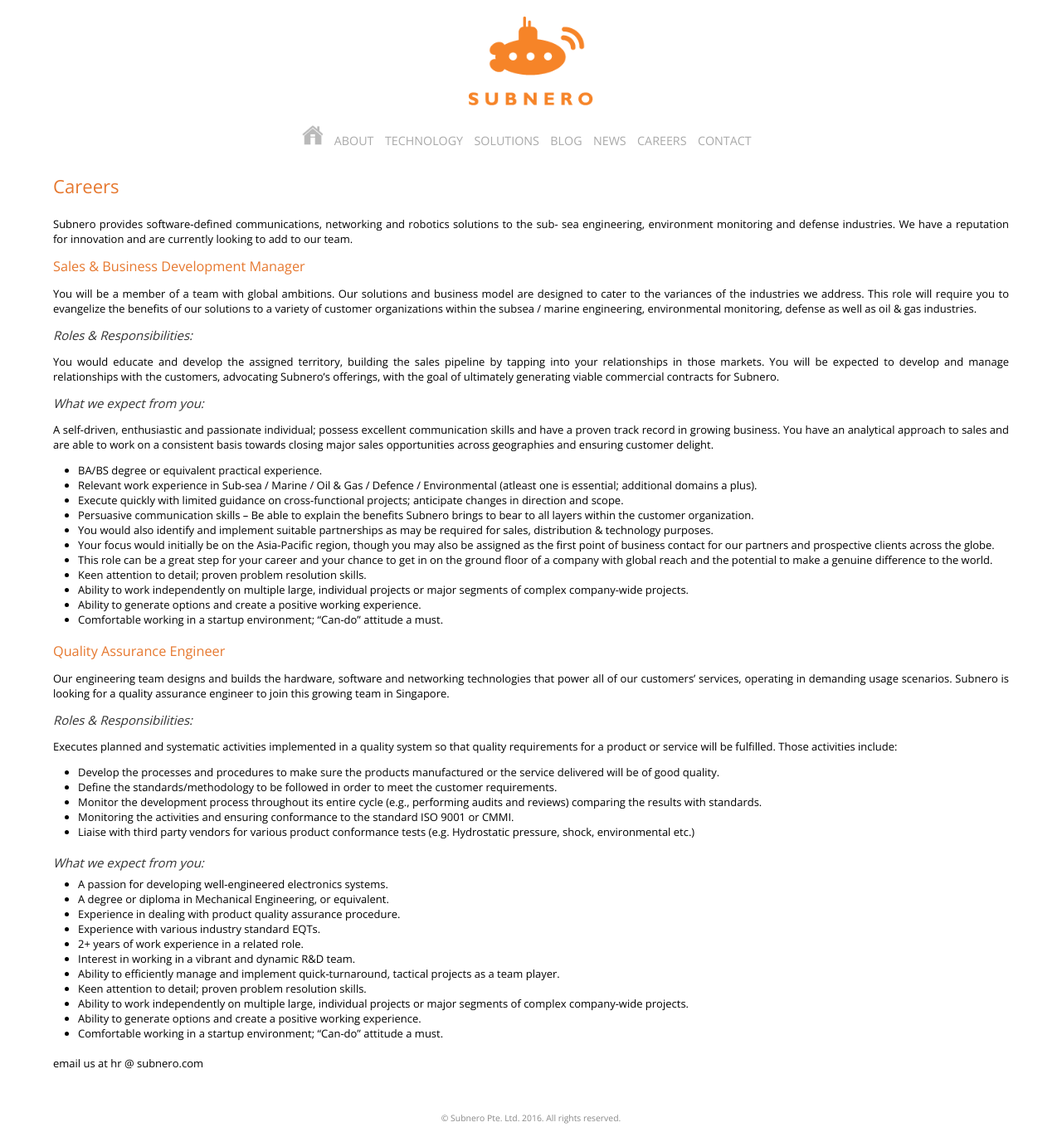
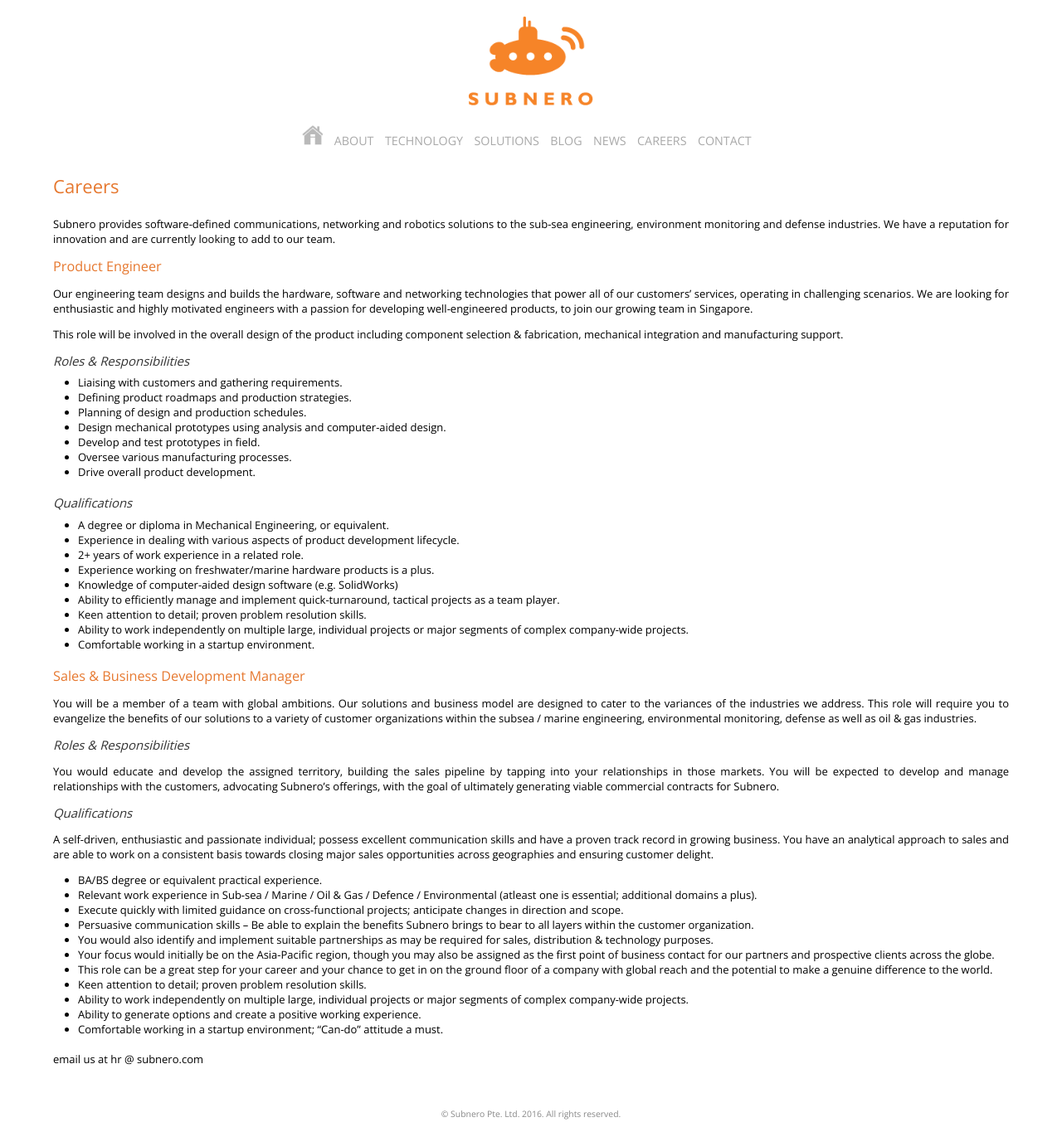
Before and after one commit to subnero1/old_website, a Jekyll site: the page built from career/index.html, in a window 1280 px wide. Shown: the whole page at 83% size. Built offline with Jekyll 4.4.1, drawn with Linux system fonts in a browser that asks for light colours.

Commit message:
updated to add Project Engineer JD

```diff
--- a/career/index.html
+++ b/career/index.html
@@ -5,15 +5,49 @@
 
 <div class="career">
     <h1> Careers </h1>
-    <p> Subnero provides software-defined communications, networking and robotics solutions to the sub- sea engineering, environment monitoring and defense industries. We have a reputation for innovation and are currently looking to add to our team. </p>
+    <p> Subnero provides software-defined communications, networking and robotics solutions to the sub-sea engineering, environment monitoring and defense industries. We have a reputation for innovation and are currently looking to add to our team. </p>
+
+    <h2> Product Engineer </h2>
+
+    <p>Our engineering team designs and builds the hardware, software and networking technologies that power all of our customers’ services, operating in challenging scenarios. We are looking for enthusiastic and highly motivated engineers with a passion for developing well-engineered products, to join our growing team in Singapore.</p>
+
+    <p>This role will be involved in the overall design of the product including component selection &amp; fabrication, mechanical integration and manufacturing support.</p>
+
+    <h3> Roles &amp; Responsibilities </h3>
+    <ul>
+        <li>Liaising with customers and gathering requirements.</li>
+        <li>Defining product roadmaps and production strategies.</li>
+        <li>Planning of design and production schedules.</li>
+        <li>Design mechanical prototypes using analysis and computer-aided design.</li>
+        <li>Develop and test prototypes in field.</li>
+        <li>Oversee various manufacturing processes.</li>
+        <li>Drive overall product development.</li>
+    </ul>
+
+    <br>
+
+    <h3> Qualifications </h3>
+    <ul>
+        <li>A degree or diploma in Mechanical Engineering, or equivalent.</li>
+        <li>Experience in dealing with various aspects of product development lifecycle.</li>
+        <li>2+ years of work experience in a related role.</li>
+        <li>Experience working on freshwater/marine hardware products is a plus.</li>
+        <li>Knowledge of computer-aided design software (e.g. SolidWorks)</li>
+        <li>Ability to efficiently manage and implement quick-turnaround, tactical projects as a team player.</li>
+        <li>Keen attention to detail; proven problem resolution skills.</li>
+        <li>Ability to work independently on multiple large, individual projects or major segments of complex company-wide projects.</li>
+        <li>Comfortable working in a startup environment.</li>
+    </ul>
+
+    <br>
 
     <h2> Sales &amp; Business Development Manager </h2>
     <p> You will be a member of a team with global ambitions. Our solutions and business model are designed to cater to the variances of the industries we address. This role will require you to evangelize the benefits of our solutions to a variety of customer organizations within the subsea / marine engineering, environmental monitoring, defense as well as oil &amp; gas industries. </p>
 
-    <h3> Roles &amp; Responsibilities: </h3>
+    <h3> Roles &amp; Responsibilities </h3>
     <p>You would educate and develop the assigned territory, building the sales pipeline by tapping into your relationships in those markets. You will be expected to develop and manage relationships with the customers, advocating Subnero’s offerings, with the goal of ultimately generating viable commercial contracts for Subnero.</p>
 
-    <h3> What we expect from you: </h3>
+    <h3> Qualifications </h3>
     <p>A self-driven, enthusiastic and passionate individual; possess excellent communication skills and have a proven track record in growing business. You have an analytical approach to sales and are able to work on a consistent basis towards closing major sales opportunities across geographies and ensuring customer delight.</p>
     <ul>
         <li> BA/BS degree or equivalent practical experience.</li>
@@ -29,39 +63,6 @@
         <li> Comfortable working in a startup environment; “Can-do” attitude a must.</li>
     </ul>
 
-    <br>
-
-    <h2> Quality Assurance Engineer </h2>
-    <p>Our engineering team designs and builds the hardware, software and networking technologies that power all of our customers’ services, operating in demanding usage scenarios. Subnero is looking for a quality assurance engineer to join this growing team in Singapore.</p>
-
-
-    <h3> Roles &amp; Responsibilities: </h3>
-    <p> Executes planned and systematic activities implemented in a quality system so that quality requirements for a product or service will be fulfilled. Those activities include: </p>
-    <ul>
-        <li> Develop the processes and procedures to make sure the products manufactured or the service delivered will be of good quality.</li>
-        <li> Define the standards/methodology to be followed in order to meet the customer requirements.</li>
-        <li> Monitor the development process throughout its entire cycle (e.g., performing audits and reviews) comparing the results with standards.</li>
-        <li> Monitoring the activities and ensuring conformance to the standard ISO 9001 or CMMI.</li>
-        <li> Liaise with third party vendors for various product conformance tests (e.g. Hydrostatic pressure, shock, environmental etc.) </li>
-    </ul>
-
-    <br>
-
-    <h3> What we expect from you: </h3>
-    <ul>
-        <li> A passion for developing well-engineered electronics systems.</li>
-        <li> A degree or diploma in Mechanical Engineering, or equivalent.</li>
-        <li> Experience in dealing with product quality assurance procedure.</li>
-        <li> Experience with various industry standard EQTs.</li>
-        <li> 2+ years of work experience in a related role.</li>
-        <li> Interest in working in a vibrant and dynamic R&amp;D team.</li>
-        <li> Ability to efficiently manage and implement quick-turnaround, tactical projects as a team player.</li>
-        <li> Keen attention to detail; proven problem resolution skills.</li>
-        <li> Ability to work independently on multiple large, individual projects or major segments of complex company-wide projects.</li>
-        <li> Ability to generate options and create a positive working experience.</li>
-        <li> Comfortable working in a startup environment; “Can-do” attitude a must. </li>
-    </ul>
-
     <br> email us at hr @ subnero.com
 
 </div>
```
